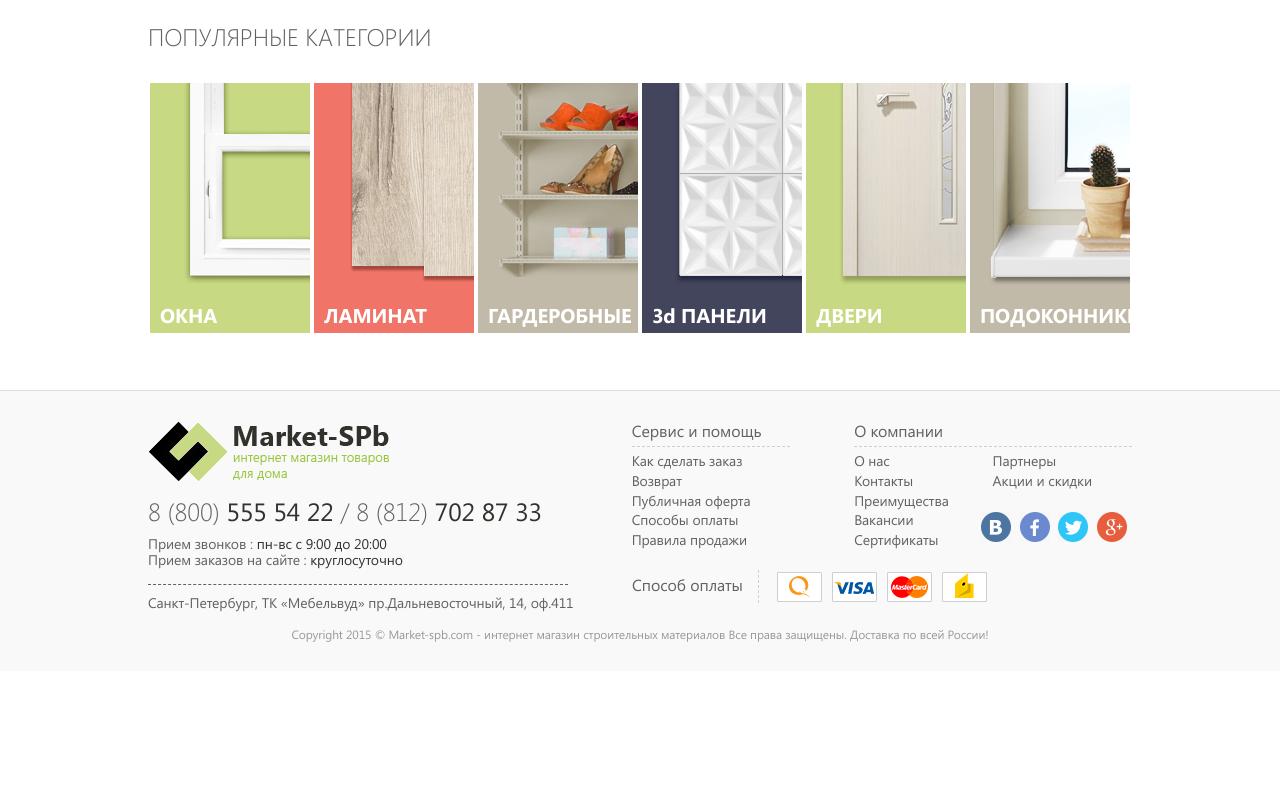
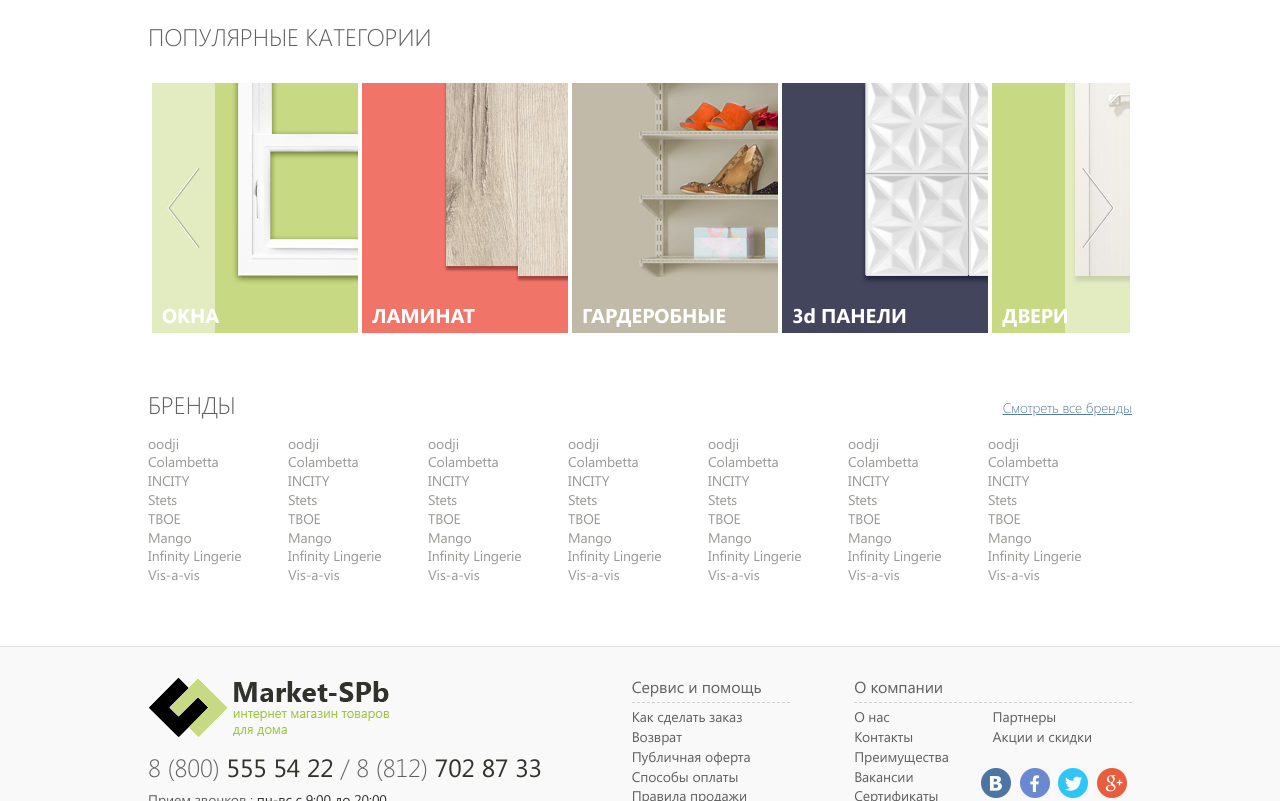
Before and after one commit to enikeev/market-spb, a plain HTML site: page index.html in a window 1280 px wide. Shown: the part 1350-2151 px from the top of the page. Before the commit the page ends 2021 px from the top, so only its background shows below. Drawn offline with Linux system fonts and the light colour scheme; some packages are replaced by stand-ins of ours; a script that the page names is missing.

Commit message:
front page update

```diff
--- a/css/adaptive.css
+++ b/css/adaptive.css
@@ -65,6 +65,9 @@
 .narrow-view .sticker {
 	display: none;
 }
+.narrow-view .categories-item {
+	width: 196px;
+}
 
 
 
--- a/css/flexslider.css
+++ b/css/flexslider.css
@@ -419,3 +419,38 @@ html[xmlns] .flexslider .slides {
 .looked-slider {
 	margin: 15px 0 10px;
 }
+
+
+
+
+
+.categories-menu{position: relative;}
+.categories-menu.flexslider{
+	position: relative;
+	height: 200px;
+}
+.categories-menu .flex-prev,
+.categories-menu .flex-next{
+	position: absolute;
+	top: 0;
+	height: 100%;
+	width: 65px;
+	background: rgba(255,255,255,0.5);
+	margin: 0;
+}
+.categories-menu .flex-prev:after,
+.categories-menu .flex-next:after{
+	content: '';
+	display: block;
+	position: absolute;
+	top: 50%;
+	left: 50%;
+	margin-left: -16px;
+	margin-top: -40px;
+	height: 80px;
+	width: 33px;
+	background:  url("../img/global/carousel-arrows.png") no-repeat 0 0;
+}
+.categories-menu .flex-prev{left: 0}
+.categories-menu .flex-next{right: 0}
+.categories-menu .flex-next:after{background-position: -33px 0 ;}
--- a/css/main.css
+++ b/css/main.css
@@ -235,7 +235,7 @@
 *****************************************************************************/
 
 .content{
-	padding-bottom:15px;
+	padding-bottom:45px;
 }
 
 .content-title{
@@ -419,13 +419,14 @@
 
 
 .categories-menu{
-	margin: 30px 0 40px;
+	margin: 30px 2px 40px;
 }
 .categories-list{
 	font-size: 0;
 }
 .categories-item{
-	width: 16.6666%;
+	/*width: 16.6666%;*/
+	width: 210px;
 	font-size: 20px;
 	font-weight: 700;
 	color: #fff;
@@ -880,6 +881,19 @@
 .cards.sml .card-sale,
 .cards.sml .card-info{
 	margin-left: 100px;
+}
+
+
+.brands-list{
+	padding: 15px 0;
+}
+.brands-list .brands-list__col{
+	float: left;
+	width: 140px;
+	color: #989895;
+}
+.brands-list .brands-list__col li{
+	margin: 2px 0;
 }
 
 
--- a/index.html
+++ b/index.html
@@ -148,17 +148,24 @@
 				</div>
 			</menu>
 
-			<div class="content-title">БРЕНДЫ <a href="#" class="link-more">Все бренды</a></div>
-
-			<div class="brands">
-				<a href="#" class="brands-item"><img src="img/brands/001.png" alt=""></a>
-				<a href="#" class="brands-item"><img src="img/brands/002.png" alt=""></a>
-				<a href="#" class="brands-item"><img src="img/brands/003.png" alt=""></a>
-			</div>
-
 			<div class="content-title">НОВОСТИ <a href="#" class="link-more">Все новости</a></div>
 
 			<div class="news">
+				<div class="news-card">
+					<div class="news-card__date">29.02.2015</div>
+					<div class="news-card__title">Акция на все товары в сентябре</div>
+					<div class="news-card__text">Весь сентябрь при покупке на сумму 5 000 и выше, вы получаете скидку в размере 30% на следующую покуп...</div>
+				</div>
+				<div class="news-card">
+					<div class="news-card__date">29.02.2015</div>
+					<div class="news-card__title">Распродажа ламината Tarkett</div>
+					<div class="news-card__text">50% на весь ассортимент ламината компании Tarkett</div>
+				</div>
+				<div class="news-card">
+					<div class="news-card__date">29.02.2015</div>
+					<div class="news-card__title">30% за регистрацию</div>
+					<div class="news-card__text">Зарегистрируйся и получи скидку 30% на весь ассортимент</div>
+				</div>
 				<div class="news-card">
 					<div class="news-card__date">29.02.2015</div>
 					<div class="news-card__title">Акция на все товары в сентябре</div>
@@ -415,13 +422,94 @@
 			<div class="content-title">ПОПУЛЯРНЫЕ КАТЕГОРИИ </div>
 
 			<div class="categories-menu">
-				<ul class="categories-list">
+				<ul class="categories-list slides">
 					<li class="categories-item"><a href="#" class="categories-link categories-link_okna"><span>ОКНА</span></a></li>
 					<li class="categories-item"><a href="#" class="categories-link categories-link_laminat"><span>ЛАМИНАТ</span></a></li>
 					<li class="categories-item"><a href="#" class="categories-link categories-link_garderob"><span>ГАРДЕРОБНЫЕ</span></a></li>
 					<li class="categories-item"><a href="#" class="categories-link categories-link_3dpanel"><span>3d ПАНЕЛИ</span></a></li>
 					<li class="categories-item"><a href="#" class="categories-link categories-link_door"><span>ДВЕРИ</span></a></li>
 					<li class="categories-item"><a href="#" class="categories-link categories-link_windowsill"><span>ПОДОКОННИКИ</span></a></li>
+					<li class="categories-item"><a href="#" class="categories-link categories-link_3dpanel"><span>3d ПАНЕЛИ</span></a></li>
+					<li class="categories-item"><a href="#" class="categories-link categories-link_door"><span>ДВЕРИ</span></a></li>
+					<li class="categories-item"><a href="#" class="categories-link categories-link_windowsill"><span>ПОДОКОННИКИ</span></a></li>
+				</ul>
+			</div>
+
+		</div>
+
+		<div class="clearfix">
+			<div class="content-title">БРЕНДЫ <a href="#" class="link-more">Смотреть все бренды</a></div>
+
+			<div class="brands-list clearfix">
+				<ul class="brands-list__col">
+					<li><a href="#">oodji</a></li>
+					<li><a href="#">Colambetta</a></li>
+					<li><a href="#">INCITY</a></li>
+					<li><a href="#">Stets</a></li>
+					<li><a href="#">ТВОЕ</a></li>
+					<li><a href="#">Mango</a></li>
+					<li><a href="#">Infinity Lingerie</a></li>
+					<li><a href="#">Vis-a-vis</a></li>
+				</ul>
+				<ul class="brands-list__col">
+					<li><a href="#">oodji</a></li>
+					<li><a href="#">Colambetta</a></li>
+					<li><a href="#">INCITY</a></li>
+					<li><a href="#">Stets</a></li>
+					<li><a href="#">ТВОЕ</a></li>
+					<li><a href="#">Mango</a></li>
+					<li><a href="#">Infinity Lingerie</a></li>
+					<li><a href="#">Vis-a-vis</a></li>
+				</ul>
+				<ul class="brands-list__col">
+					<li><a href="#">oodji</a></li>
+					<li><a href="#">Colambetta</a></li>
+					<li><a href="#">INCITY</a></li>
+					<li><a href="#">Stets</a></li>
+					<li><a href="#">ТВОЕ</a></li>
+					<li><a href="#">Mango</a></li>
+					<li><a href="#">Infinity Lingerie</a></li>
+					<li><a href="#">Vis-a-vis</a></li>
+				</ul>
+				<ul class="brands-list__col">
+					<li><a href="#">oodji</a></li>
+					<li><a href="#">Colambetta</a></li>
+					<li><a href="#">INCITY</a></li>
+					<li><a href="#">Stets</a></li>
+					<li><a href="#">ТВОЕ</a></li>
+					<li><a href="#">Mango</a></li>
+					<li><a href="#">Infinity Lingerie</a></li>
+					<li><a href="#">Vis-a-vis</a></li>
+				</ul>
+				<ul class="brands-list__col">
+					<li><a href="#">oodji</a></li>
+					<li><a href="#">Colambetta</a></li>
+					<li><a href="#">INCITY</a></li>
+					<li><a href="#">Stets</a></li>
+					<li><a href="#">ТВОЕ</a></li>
+					<li><a href="#">Mango</a></li>
+					<li><a href="#">Infinity Lingerie</a></li>
+					<li><a href="#">Vis-a-vis</a></li>
+				</ul>
+				<ul class="brands-list__col">
+					<li><a href="#">oodji</a></li>
+					<li><a href="#">Colambetta</a></li>
+					<li><a href="#">INCITY</a></li>
+					<li><a href="#">Stets</a></li>
+					<li><a href="#">ТВОЕ</a></li>
+					<li><a href="#">Mango</a></li>
+					<li><a href="#">Infinity Lingerie</a></li>
+					<li><a href="#">Vis-a-vis</a></li>
+				</ul>
+				<ul class="brands-list__col">
+					<li><a href="#">oodji</a></li>
+					<li><a href="#">Colambetta</a></li>
+					<li><a href="#">INCITY</a></li>
+					<li><a href="#">Stets</a></li>
+					<li><a href="#">ТВОЕ</a></li>
+					<li><a href="#">Mango</a></li>
+					<li><a href="#">Infinity Lingerie</a></li>
+					<li><a href="#">Vis-a-vis</a></li>
 				</ul>
 			</div>
 
--- a/js/script.js
+++ b/js/script.js
@@ -14,6 +14,7 @@ $(function(){
 		nextText: "",
 		animation: "slide",
 		controlNav: false,
+		slideshow: false,
 		animationLoop: false,
 		itemWidth: 201,
 		move: 1,
@@ -25,6 +26,7 @@ $(function(){
 		nextText: "",
 		animation: "slide",
 		controlNav: false,
+		slideshow: false,
 		animationLoop: false,
 		itemWidth: 321,
 		move: 1,
@@ -32,12 +34,25 @@ $(function(){
 	});
 
 	$('.looked-slider').flexslider({
+		slideshow: false,
 		prevText: "",
 		nextText: "",
 		animation: "slide",
 		controlNav: false,
 		animationLoop: true,
 		itemWidth: 101,
+		move: 1,
+		itemMargin: 0
+	});
+
+	$('.categories-menu').flexslider({
+		slideshow: false,
+		prevText: "",
+		nextText: "",
+		animation: "slide",
+		controlNav: false,
+		animationLoop: true,
+		itemWidth: 210,
 		move: 1,
 		itemMargin: 0
 	});
```
